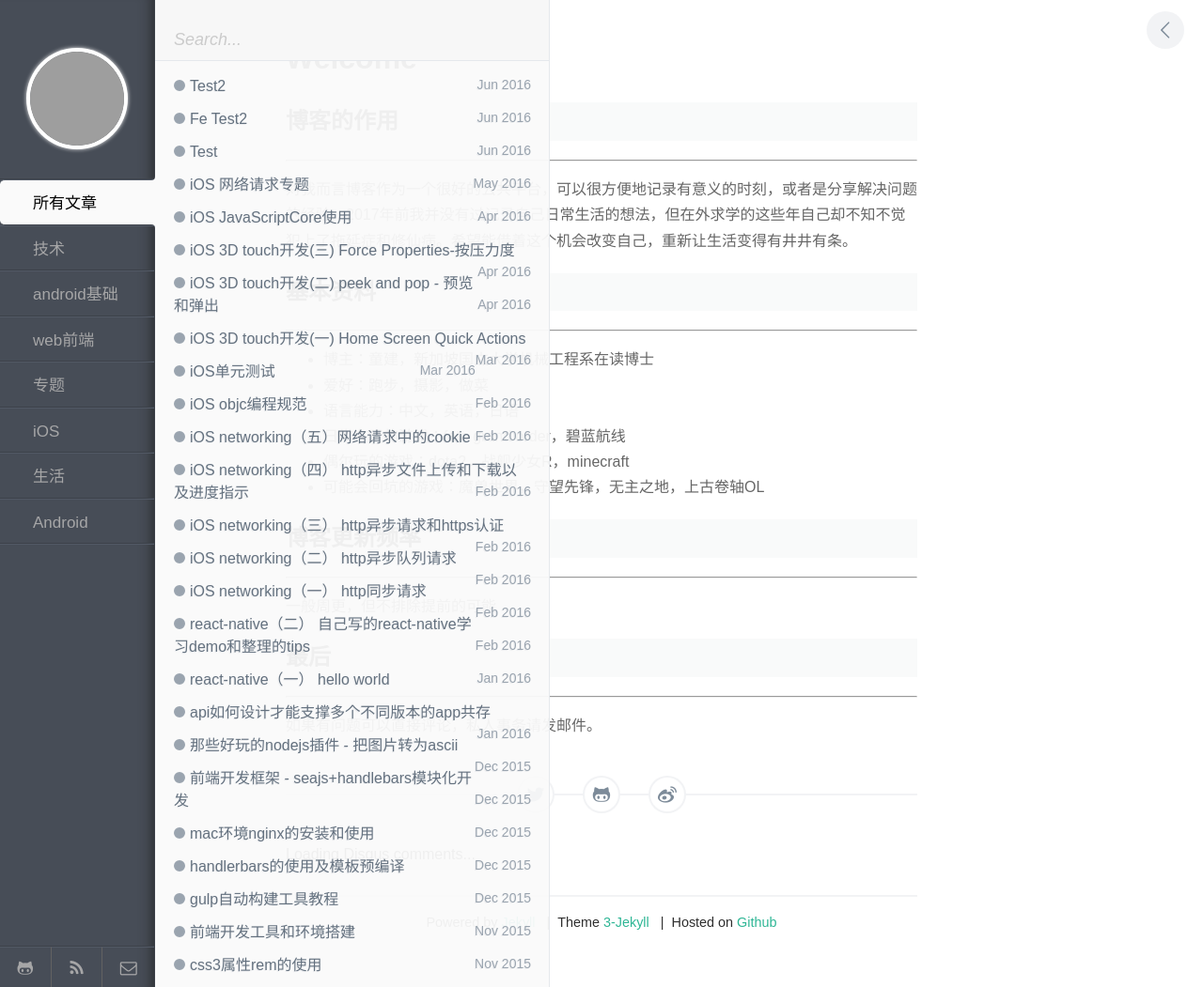
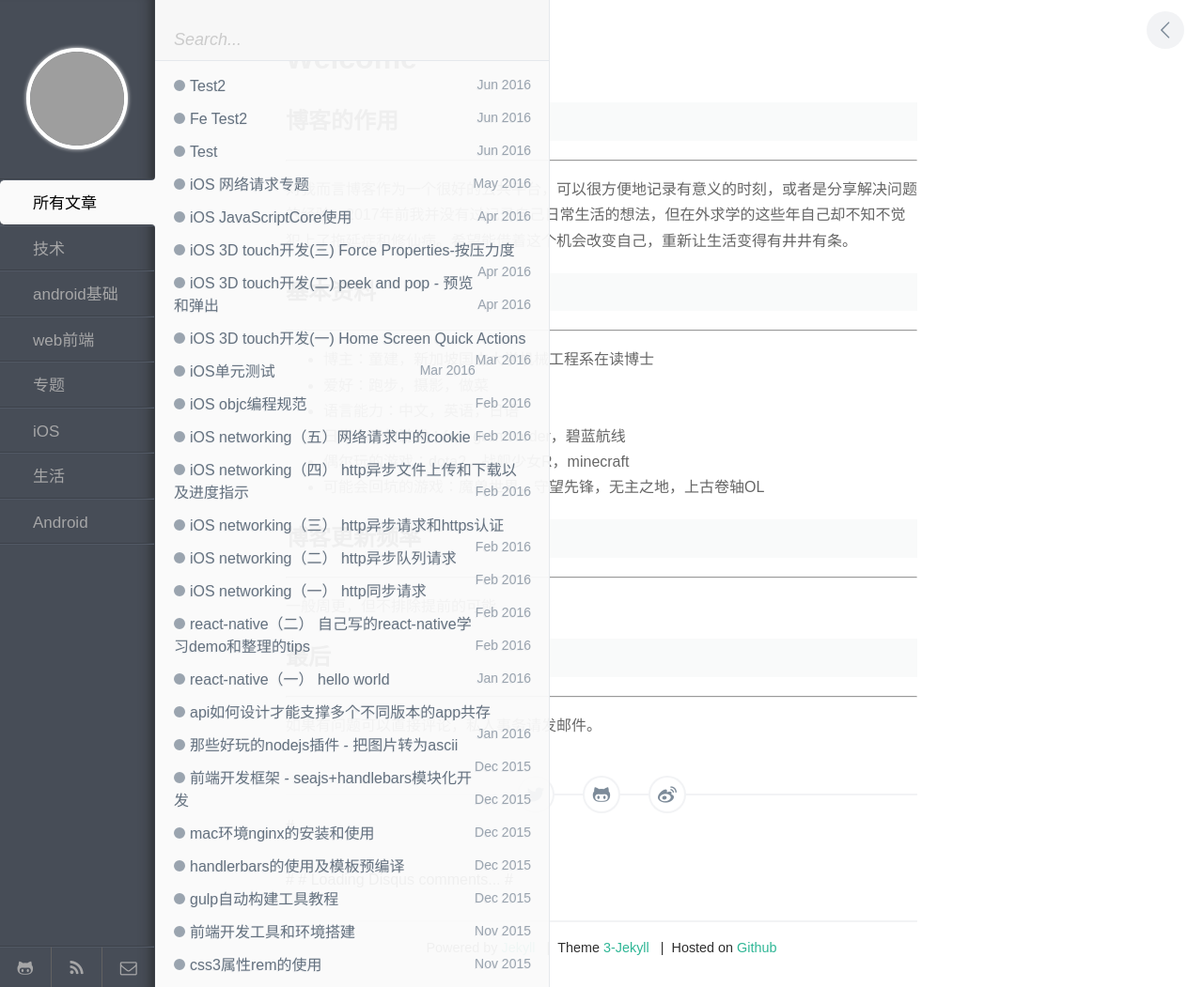
Before and after one commit to jaytong90/Blog, a Jekyll site: the page built from index.md, in a window 1280 px wide. Shown: the whole page at 94% size. Built offline with Jekyll 4.4.1, drawn with Linux system fonts in a browser that asks for light colours; comment, search, counter and statistics services are not loaded; grey boxes are pictures that could not be loaded.

Commit message:
Update disqus.html

```diff
--- a/_includes/disqus.html
+++ b/_includes/disqus.html
@@ -1,4 +1,4 @@
-<div id="disqus_thread" name="{{ site.disqus.shortname }}">
-  <noscript>Please enable JavaScript to view the <a href="http://disqus.com/?ref_noscript">comments powered by Disqus.</a></noscript>
-  <a href="http://disqus.com" class="dsq-brlink" target="_blank">Loading Disqus comments...</a>
-</div>
+#<div id="disqus_thread" name="{{ site.disqus.shortname }}">
+#  <noscript>Please enable JavaScript to view the <a href="http://disqus.com/?ref_noscript">comments powered by Disqus.</a></noscript>
+#  <a href="http://disqus.com" class="dsq-brlink" target="_blank">Loading Disqus comments...</a>
+#</div>
```
